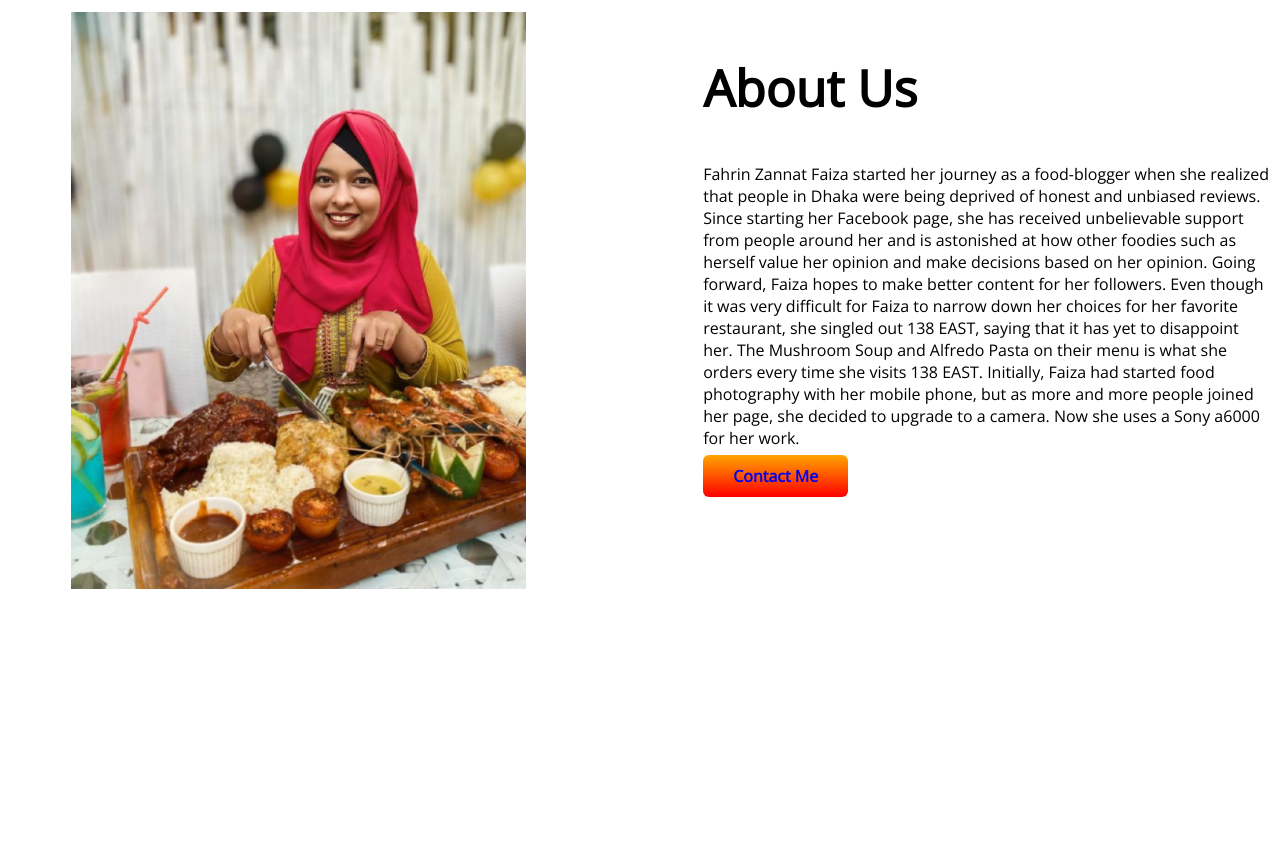
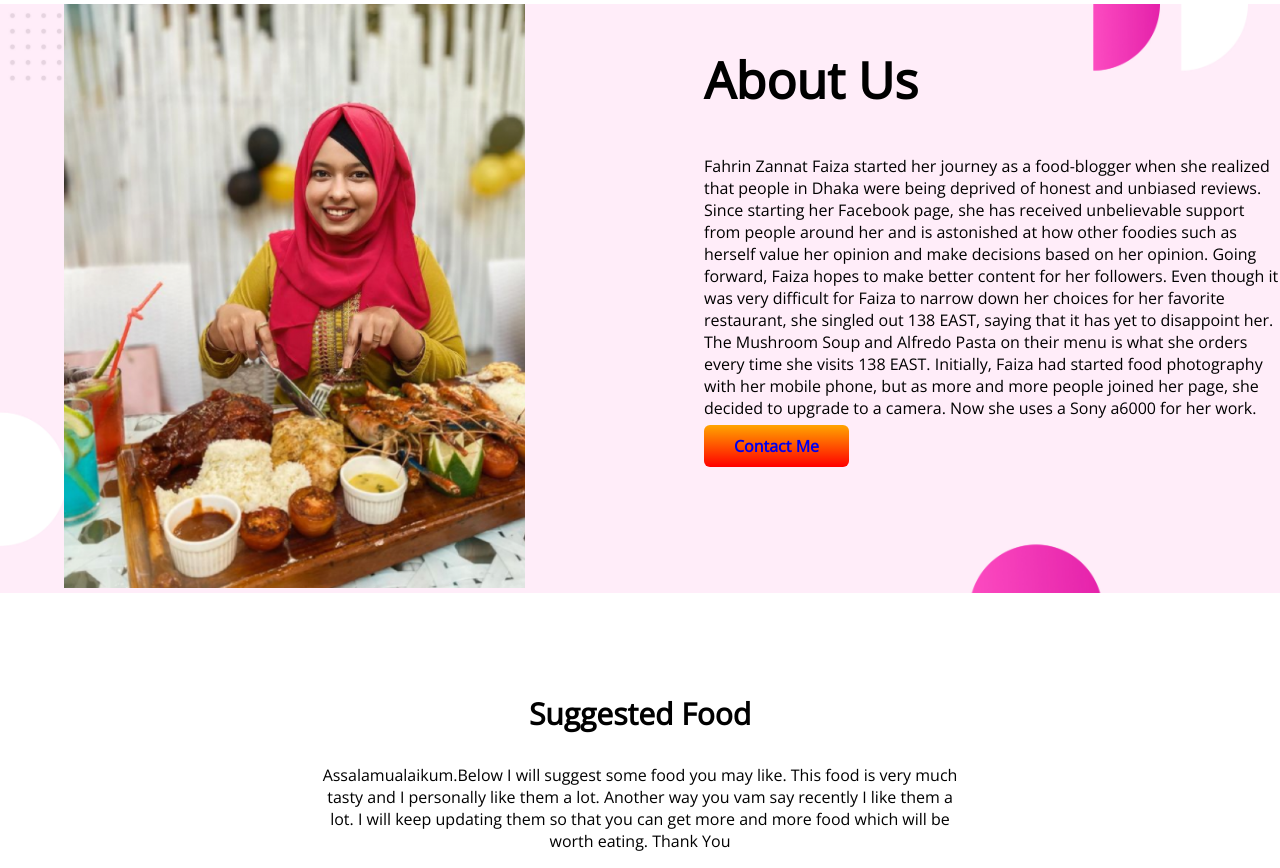
Before and after one commit to eftykhairul/khuda-lagse-website, a plain HTML site: page index.html in a window 1280 px wide. Shown: the part 681-1549 px from the top of the page. Before the commit the page ends 1375 px from the top, so only its background shows below. Drawn offline with nearby package versions, Linux system fonts and the light colour scheme.

Commit message:
suggestion add

```diff
--- a/index.html
+++ b/index.html
@@ -24,7 +24,7 @@
         </div>
 
     </section>
-    <section class="flexible-web">
+    <section class="poster flexible-web">
         <div class="half-width">
             <img src="shapes/Screenshot-461-p4clqjwpyb6qojmixngcd1mn6oxnptldu6lr6sozv6.png" alt="">
         </div>
@@ -39,5 +39,9 @@
             <a target="blank" class="link-adding" href="https://www.facebook.com/khudalagse2"> Contact Me</a>
         </div>
     </section>
+    <section class="middle-allign">
+        <h3>Suggested Food</h3>
+        <p>Assalamualaikum.Below I will suggest some food you may like. This food is very much tasty and I personally like them a lot. Another way you vam say recently I like them a lot. I will keep updating them so that you can get more and more food which will be worth eating. Thank You</p>
+    </section>
 </body>
 </html>
--- a/style.css
+++ b/style.css
@@ -1,5 +1,6 @@
 body{
     font-family: 'Open Sans', sans-serif;
+    margin: 0;
 }
 .font-colour{
     color: orange;
@@ -28,3 +29,17 @@ h2{
     border-radius: 6px;
     font-weight: bold;
 }
+.poster{
+    background-image: url(shapes/Frame\ 59.jpg);
+    background-repeat: no-repeat;
+    background-size: cover;
+}
+.middle-allign{
+    text-align: center;
+    width:50%;
+    padding-left: 25%;
+
+}
+h3{
+    font-size: 30px;
+}
```
